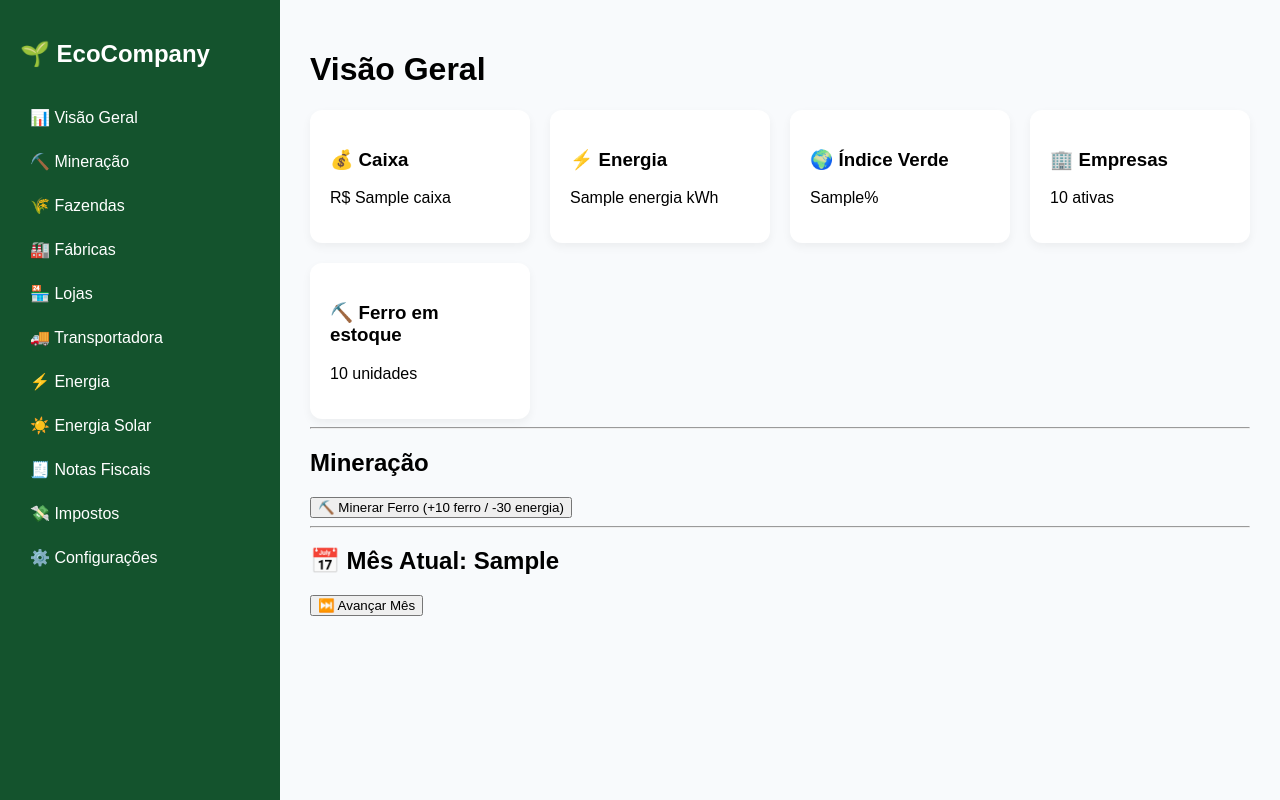
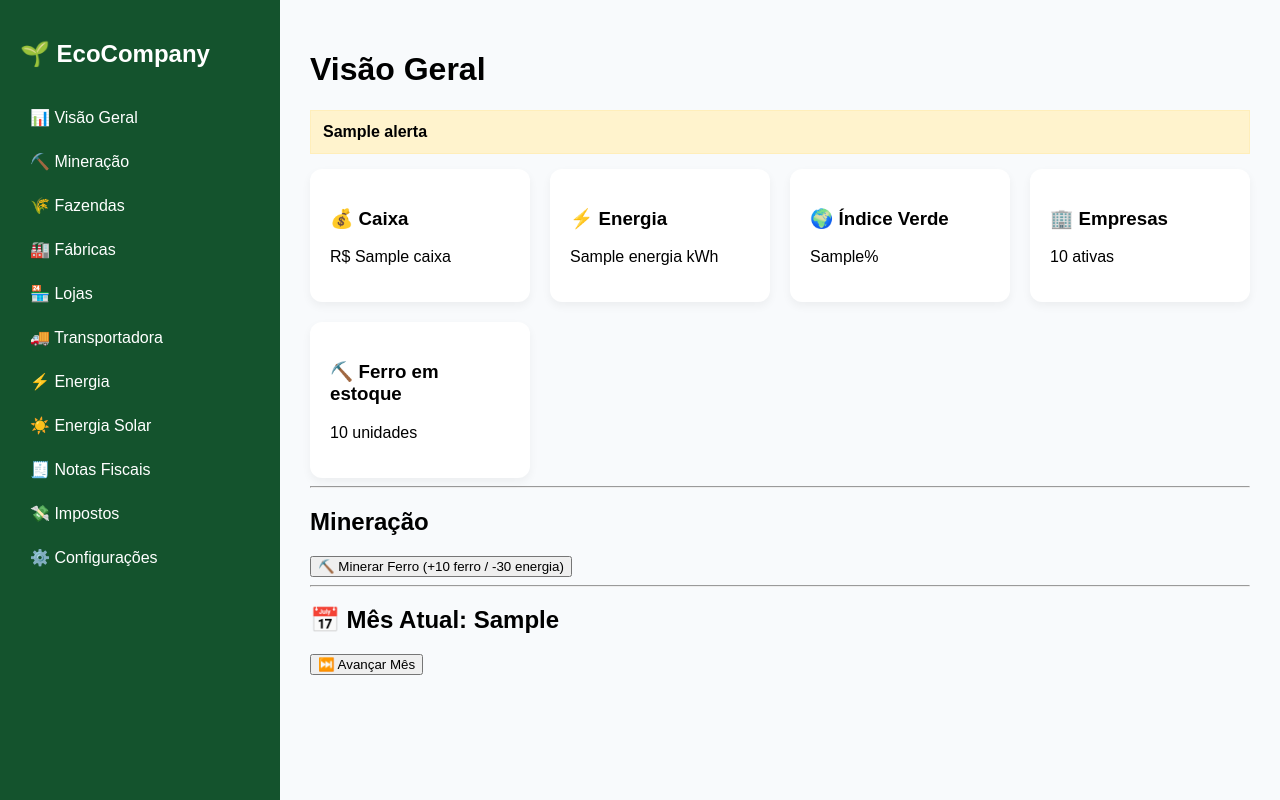
Before and after one commit to mauriciok10lg-wq/EcoCompany, a Flask app: template templates/dashboard.html in a window 1280 px wide. Run offline with Flask 3, Linux system fonts and the light colour scheme; the template is opened without the code that fills it: most values are stand-ins (such as "Sample title", 1, 10 or a date in 2020).

Commit message:
Update dashboard.html

```diff
--- a/templates/dashboard.html
+++ b/templates/dashboard.html
@@ -2,6 +2,18 @@
 
 {% block content %}
 <h1>Visão Geral</h1>
+
+{% if game.alerta %}
+  <div style="
+    background:#fff3cd;
+    border:1px solid #ffeeba;
+    padding:12px;
+    margin-bottom:15px;
+    font-weight:bold;
+  ">
+    {{ game.alerta }}
+  </div>
+{% endif %}
 
 <div class="cards">
   <div class="card">
```
